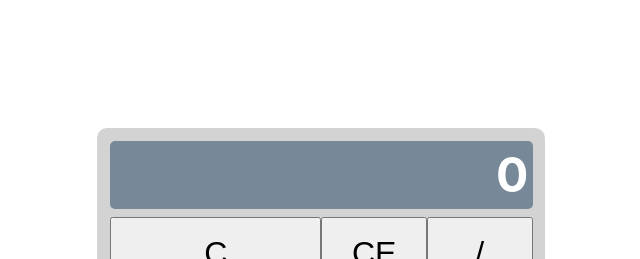
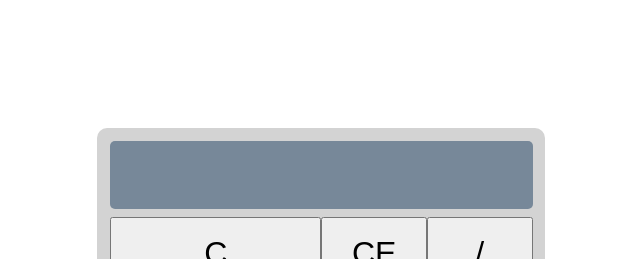
Before and after one commit to Trip-Hazard86/calc-app-react, a React (Create React App) app: page / in a window 1280 px wide. Shown: the top 259 px of the page, without its empty margins (325-965 px from the left). Built offline with nearby package versions, Linux system fonts and the light colour scheme.

Commit message:
calc changes

```diff
--- a/src/components/Screen/Screen.js
+++ b/src/components/Screen/Screen.js
@@ -1,5 +1,9 @@
 import React from "react";
 import "./Screen.css";
+
+//TODO check if value of button is available to screen
+//TODO have the screen show the value of the clicked button, by using setState()
+//TODO once achieved, write functions to determine how values are processed
 
 class Screen extends React.Component {
 	constructor(props) {
@@ -11,7 +15,7 @@ class Screen extends React.Component {
 	}
 
 	render() {
-		return <div className="screen">{this.state.result}</div>;
+		return <div className="screen">{this.props.msgFunc}</div>;
 	}
 }
 
--- a/src/components/Wrapper/Wrapper.js
+++ b/src/components/Wrapper/Wrapper.js
@@ -2,8 +2,6 @@ import "./Wrapper.css";
 import React from "react";
 import Screen from "../Screen/Screen.js";
 import ButtonBox from "../ButtonBox/ButtonBox.js";
-
-//TODO enable Wrapper to access the value of the Button component
 
 class Wrapper extends React.Component {
 	//constructor typically used to initialize local state by assigning object to this.state
@@ -15,7 +13,7 @@ class Wrapper extends React.Component {
 		return (
 			<div className="calc-wrapper">
 				<Screen
-					//the button values, which are stored in valueParam, need to be available to Screen
+					//the dynamic button values, which are stored in valueParam, need to be available to Screen
 					//this is a case of passing the values DOWN
 					msgFunc={(valueParam) => this.props.msgFunc(valueParam)}
 				/>
```
